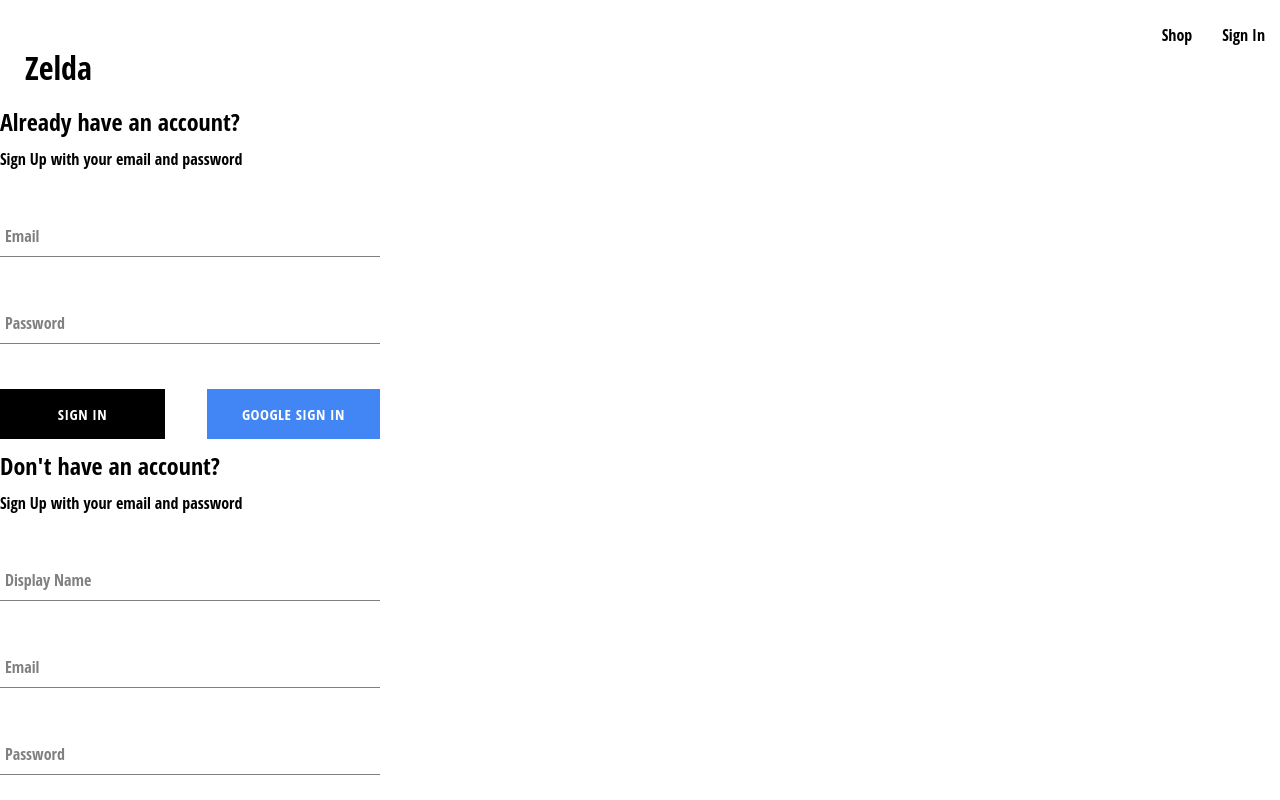
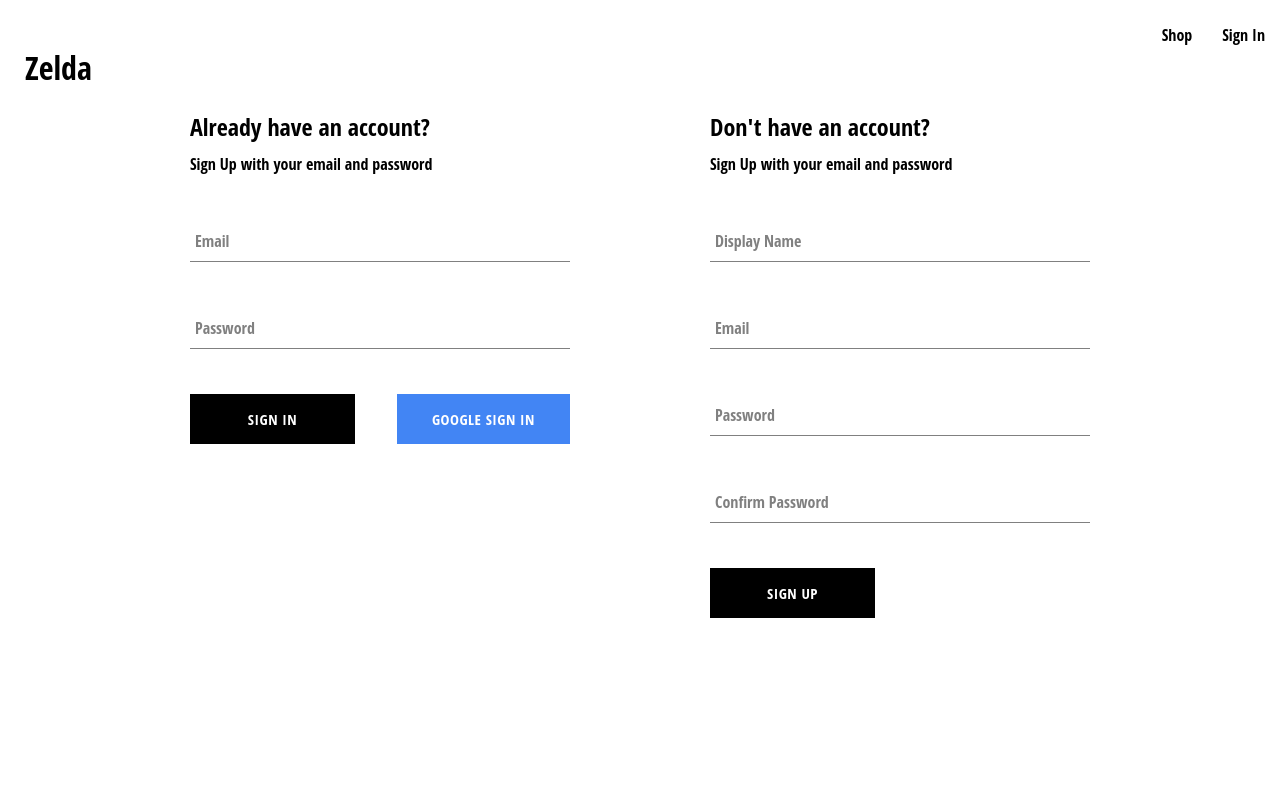
Before and after one commit to AdarshShenoy/Online-Store, a React (Create React App) app: page /auth in a window 1280 px wide. Shown: the top 800 px of the page. Built offline with nearby package versions, Linux system fonts and the light colour scheme.

Commit message:
Finished auth page styling

```diff
--- a/src/routes/auth/authComponent.jsx
+++ b/src/routes/auth/authComponent.jsx
@@ -1,6 +1,8 @@
 import React from 'react';
 import SignUpForm from '../../components/sign-up-form/signUpFormComponent.jsx';
 import SignInForm from '../../components/sign-in-form/signInFormComponent.jsx';
+import './authStyles.scss';
+
 
 const Authentication = () => {
 
--- a/src/routes/auth/authStyles.scss
+++ b/src/routes/auth/authStyles.scss
@@ -0,0 +1,6 @@
+.authentication-container {
+    display: flex;
+    width: 900px;
+    justify-content: space-between;
+    margin: 30px auto;
+}
```
